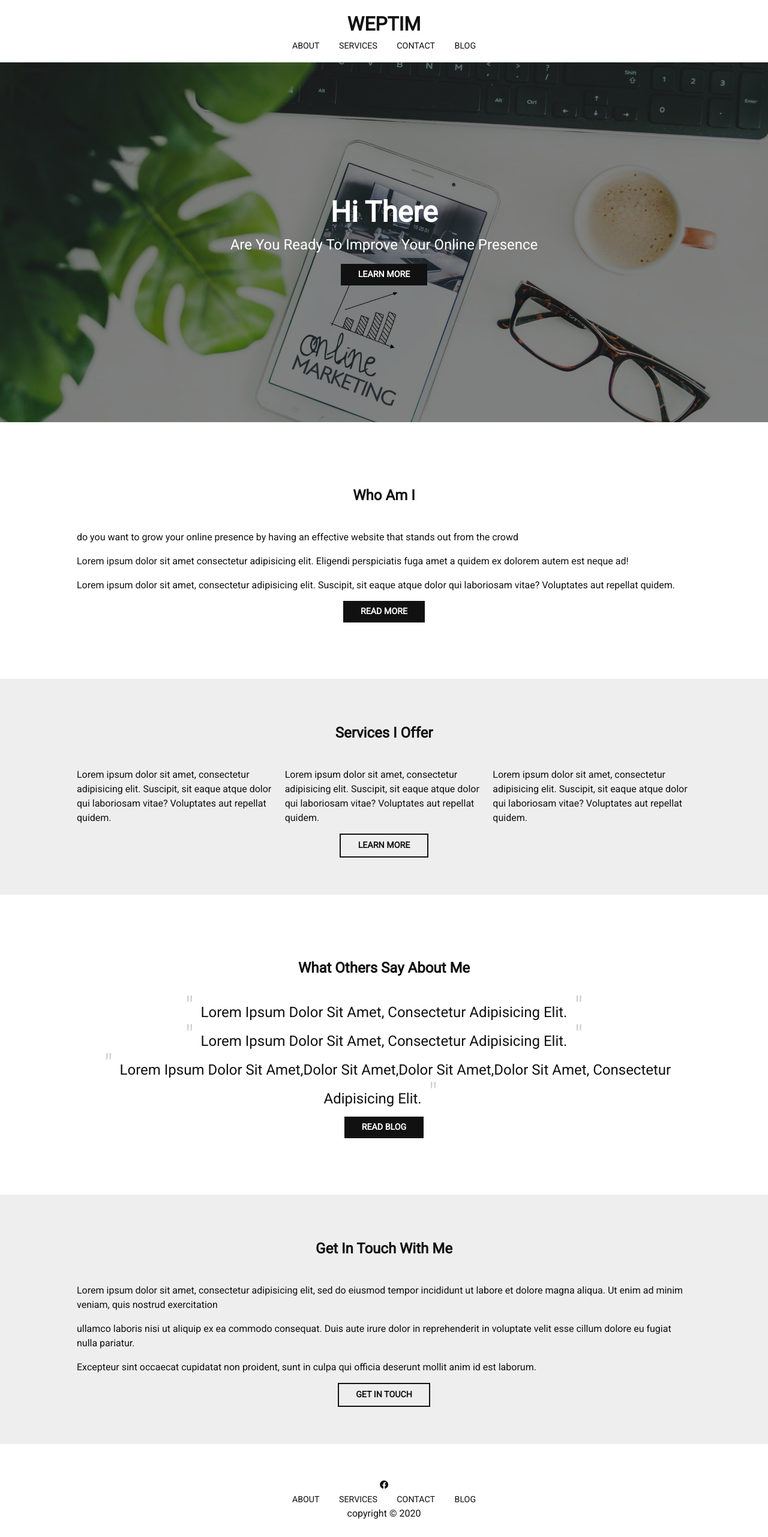
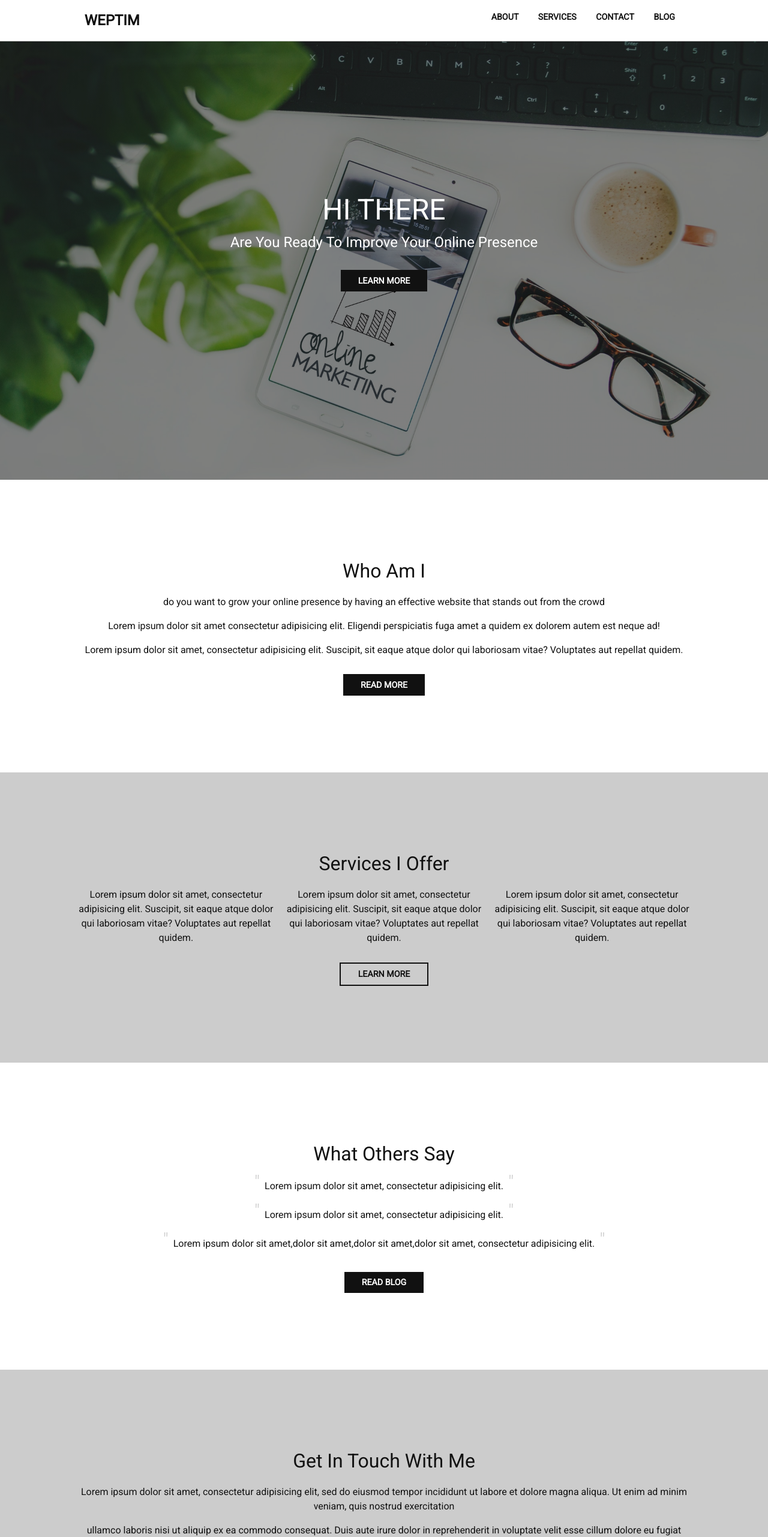
Before and after one commit to weptim/official-website-for-weptim, a plain HTML site: page index.html in a window 1280 px wide. Shown: the top 2563 px of the page at 60% size. Drawn offline with Linux system fonts and the light colour scheme.

Commit message:
made more changes

```diff
--- a/css/main.css
+++ b/css/main.css
@@ -1,3 +1,4 @@
+/* global styles */
 * {
 	margin:0;
 	padding:0;
@@ -32,39 +33,47 @@ a {
 ul li  {
 	display: inline-block;
 }
-ul li a {
-	text-transform: uppercase;
-	padding:0 1em;
-}
-ul li a:hover {
-	text-decoration: underline;
-}
+
 .btn {
 	display: inline-block;
 	text-transform: uppercase;
 	font-weight: bold;
 	text-align:center;
-	margin:1em 0;
+	margin-top:2em;
 	padding:0.5em 2em;
 }
 .btn-primary {
 	background:#111;
 	color: #fff;
+	transition-property: background;
+	transition-duration: 1s;
 }
 .btn-secondary {
 	border:2px solid #111;
+	transition-property: background;
+	transition-duration: 1s;
+}
+.btn-primary:hover {
+	border: 2px solid #111;
+	background:transparent;
+	color: #111;
+}
+.btn-secondary:hover {
+	border: none;
+background:#111;
+	color: #fff;
 }
 .lead {
 	padding-top:1em;
 }
-/* naavbar */
-#navbar {
-	text-align:center;
-	margin:1em 0;
+.title {
+	font-size: 2em;
+	font-weight: 400;
+	text-transform: capitalize;
 }
 /*logo*/
 .logo {
-	font-size: 2em;
+	font-size: 1.5em;
 	text-transform: uppercase;
 	font-weight:bold;
 }
@@ -84,13 +93,22 @@ ul li a:hover {
 	grid-template-columns: 1fr 2fr;
 	grid-gap: 1em;
 }
+/* end of global style */
+/* naavbar */
+#navbar {
+	background:#fff;
+	overflow: hidden;
+	padding: 1em;
+	border-bottom: 1px solid lightgrey;
+}
+
 /*showcase*/
-#showcase .container{
+#showcase {
 	background:linear-gradient(rgba(0,0,0,0.5),rgba(0,0,0,0.5)), url("../images/showcase.jpg");
 	background-size: cover;
 	background-position: center;
 	background-repeat: no-repeat;
-	height:75vh;
+	height:100vh;
 	width:100%;
 	display: flex;
 	flex-direction: column;
@@ -102,45 +120,51 @@ ul li a:hover {
 
 #showcase h3 {
 	font-size: 3em;
-	text-transform: capitalize;
+	text-transform: uppercase;
+	font-weight: 400;
 }
 #showcase p {
 	font-size:1.5em;
 	text-transform: capitalize;
+	font-weight: 400;
+}
+#showcase .btn {
+background:#111;
+	color: #fff;
+}
+
+#showcase .btn:hover {
+	border: 2px solid #111;
+	background: transparent;
 }
 /* home wrapper where all the main design goes for the homepage*/
+.wrapper {
+	clear: both;
+}
 .wrapper main {
-	padding:3em 0;
-	margin:2em 0;
-}
-.wrapper .sub-title {
-text-align:center;
-font-size: 1.5em;
-text-transform: capitalize;
-padding:1em 0;
-}
-.wrapper main .btn{
-	text-align: center;
+	padding: 8em 0;
 }
 /* services */
 #services {
-	background:#eee;
+background: #ccc;
 }
 /* testimonials */
-#testimonials {
-
-}
-#testimonials p{
-	text-transform:capitalize;
-	font-size: 1.5em;
-	line-height: 1;
-}
 /* contact */
 #contact {
-	background: #eee;
+background: #ccc;
 }
-/*footer */
+/* main-footer */
 #main-footer {
-	text-align:center;
-	padding:1.5em;
+text-align: center;
+padding:2em 0;
 }
+#main-footer ul li a {
+	padding:1em;
+	font-weight: bold;
+	text-transform: uppercase;
+}
+#main-footer ul li a:hover {
+	text-decoration: underline;
+}
+/* end of homepage designs*/
+/* start of about section design*/
--- a/css/style.css
+++ b/css/style.css
@@ -1,9 +1,27 @@
 /* desktop only */
-@media (min-width:720px ){
+@media (min-width:521px ){
 img {
 	width:100%;
 	height: 200px;
 	object-fit: cover;
+}
+#navbar {
+	position:fixed;
+	top: 0;
+	z-index: 1;
+	width: 100%;
+}
+#navbar ul {
+	float: right;
+}
+#navbar ul li a {
+	text-transform: uppercase;
+	display: inline-block;
+	padding: 0 1em;
+	font-weight: bold;
+}
+#navbar .logo {
+	float: left;
 }
 .container {
 	width:80%;
@@ -16,30 +34,63 @@ background:#111;
 .wrapper main {
 	text-align: center;
 }
-.wrapper main .lead {
-	text-align: left;
 }
-}
-
-/* tablet only */
-
 
 
 /* mobile only*/
-@media (max-width: 480px){
-	.grid-three {
+@media (max-width: 520px){
+	/* global designs*/
+		.grid-three {
 		grid-template-columns: 1fr;
 	}
 	.grid-two {
 		grid-template-columns: 1fr;
 	}
-	.wrapper main {
-	padding:1.5em 0;
-	margin:1.5em 0;
-}
+
 .btn {
 	width: 100%;
 	margin:0.5em 0;
 	padding:0.5em 1em;
 }
+.title
+{
+	text-align: center;
 }
+/* mobile designs for the homepage */
+	/*navbar */
+	#navbar {
+		text-align: center;
+	}
+	#navbar ul li a {
+		font-size:0.79em;
+		text-transform: uppercase;
+		font-weight: bold;
+	}
+
+/* showcase */
+#showcase {
+	height:50vh;
+}
+
+#showcase h3 {
+	font-size: 2em;
+}
+#showcase p {
+	font-size:1.25em;
+	}
+#showcase .btn {
+		display: none;
+	}
+/* end of hompe page mobile designs*/
+.wrapper main {
+	padding: 3em 0;
+}
+/* main-footer */
+#main-footer {
+padding:2em;
+}
+#main-footer ul li a {
+	font-size: 0.79em;
+	padding: 0 0.5em;
+}
+}
--- a/index.html
+++ b/index.html
@@ -42,7 +42,7 @@
     <!-- about -->
 <main id="about">
     <div class="container">
-<h3 class="sub-title">who am i</h3>
+<h3 class="title">who am i</h3>
 <p class="lead">do you want to grow your online presence by having an effective website that stands out from the crowd</p>
 <p class="lead">Lorem ipsum dolor sit amet consectetur adipisicing elit. Eligendi perspiciatis fuga amet a quidem ex dolorem autem est neque ad!</p>
 <p class="lead">Lorem ipsum dolor sit amet, consectetur adipisicing elit. Suscipit, sit eaque atque dolor qui laboriosam vitae? Voluptates aut repellat quidem.</p>
@@ -52,7 +52,7 @@
     <!-- services -->
 <main id="services">
     <div class="container">
-<h3 class="sub-title">services i offer </h3>
+<h3 class="title">services i offer </h3>
 <div class="grid-three">
 <div>
  <p class="lead">Lorem ipsum dolor sit amet, consectetur adipisicing elit. Suscipit, sit eaque atque dolor qui laboriosam vitae? Voluptates aut repellat quidem.</p>
@@ -70,7 +70,7 @@
     <!-- testimonials -->
 <main id="testimonials">
     <div class="container">
-<h3 class="sub-title">what others say about me</h3>
+<h3 class="title">what others say </h3>
 <p><span class="quote">"</span>Lorem ipsum dolor sit amet, consectetur adipisicing elit.<span class="quote">"</span></p>
 <p><span class="quote">"</span>Lorem ipsum dolor sit amet, consectetur adipisicing elit.<span class="quote">"</span></p>
 <p><span class="quote">"</span>Lorem ipsum  dolor sit amet,dolor sit amet,dolor sit amet,dolor sit amet, consectetur adipisicing elit.<span class="quote">"</span></p>
@@ -80,7 +80,7 @@
     <!-- contact -->
     <main id="contact">
         <div class="container">
-<h3 class="sub-title">get in touch with me</h3>
+<h3 class="title">get in touch with me</h3>
 <p class="lead">Lorem ipsum dolor sit amet, consectetur adipisicing elit, sed do eiusmod
 tempor incididunt ut labore et dolore magna aliqua. Ut enim ad minim veniam,
 quis nostrud exercitation</p>
```
Also changed, not shown: about/about.html (+2 -2 lines), contact/contact.html (+1 -1 lines), services/services.html (+1 -1 lines).
